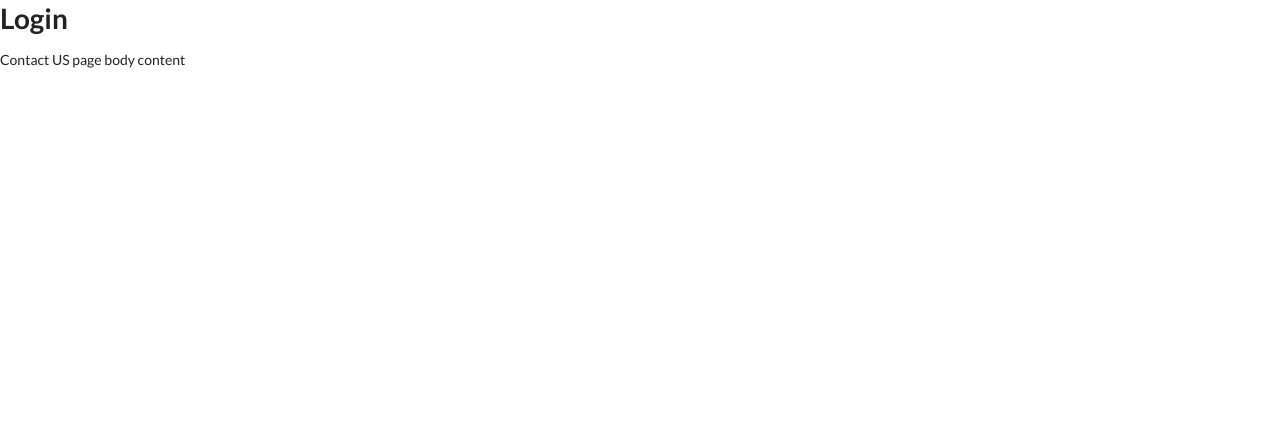
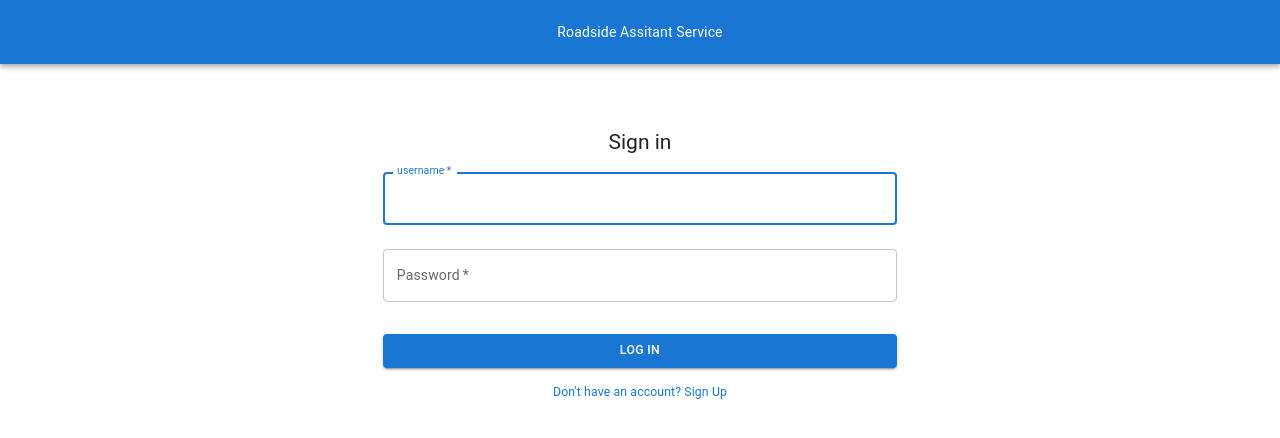
Before and after one commit to ZHIFA-CHIU/CSIT314-Project, a React (Create React App) app in the folder FrontEnd/: page /login in a window 1280 px wide. Shown: the top 438 px of the page. Built offline with nearby package versions, Linux system fonts and the light colour scheme.

Commit message:
finished sign in page

```diff
--- a/FrontEnd/package.json
+++ b/FrontEnd/package.json
@@ -10,6 +10,7 @@
     "@testing-library/react": "^12.1.4",
     "@testing-library/user-event": "^13.5.0",
     "axios": "^0.26.1",
+    "bcrypt": "^5.0.1",
     "bootstrap": "^5.1.3",
     "react": "^17.0.2",
     "react-bootstrap": "^2.2.2",
--- a/FrontEnd/src/App.js
+++ b/FrontEnd/src/App.js
@@ -1,4 +1,4 @@
-import React, { Component } from 'react';
+import React from 'react';
 import { useRoutes } from 'react-router-dom';
 import routes from './routes';
 
--- /dev/null
+++ b/FrontEnd/src/api/ajax.js
@@ -0,0 +1,24 @@
+/**
+ * AJAX function module
+ */
+
+import axios from "axios"
+
+/**
+ * @url Uniform Resource Locator
+ * @data data
+ * @method get/post
+ */
+const ajax = (url, data = {}, method = "GET") => {
+    // sending get request
+    if (method.toUpperCase() === "GET") {
+        return axios.get(url, {
+            params: data
+        })
+    } else {
+        // sending post request
+        return axios.post(url, data)
+    }
+}
+
+export default ajax;
--- /dev/null
+++ b/FrontEnd/src/api/index.js
@@ -0,0 +1,8 @@
+/**
+ * AJAX function interface
+ */
+
+import ajax from "./ajax"
+
+// log in
+export const loginRequest = (username, password) => ajax("http://localhost:3000/api1/login", { username, password }, "POST");
--- /dev/null
+++ b/FrontEnd/src/components/LoginContent/index.jsx
@@ -0,0 +1,142 @@
+import React from 'react'
+import { Box, Button, Link, TextField, Typography } from '@mui/material'
+import { loginRequest } from '../../api';
+import { useState } from 'react';
+
+
+
+
+export default function LoginContent() {
+    // username
+    const [username, setUsername] = useState("");
+    // password
+    const [password, setPassword] = useState("");
+    // userError
+    const [userError, setUserError] = useState([false, ""]);
+    // pwd error
+    const [pwdErr, setPwdErr] = useState([false, ""]);
+
+
+    /**
+     * when username change update username state
+     */
+    const onUsernameChange = e => {
+        setUserError([false, ""])
+        const usrname = e.target.value;
+        // console.log(usrname);
+
+        setUsername(usrname);
+    }
+
+    /**
+     * when pwd change update pwd state
+     */
+    const onPasswordChange = e => {
+        setPwdErr([false, ""]);
+        const pwd = e.target.value;
+        // console.log(pwd);
+        setPassword(pwd);
+    }
+
+    /**
+     * Username must be at least 4 leters long
+     */
+    const validateUsername = () => {
+        if (username.length < 4) {
+            setUserError([true, "Username must be at least 4 letters long"]);
+            return false;
+        }
+        return true;
+    }
+
+    /**
+     * password must be at least 6 digits long
+     */
+    const validatePwd = () => {
+        if (username.length < 6) {
+            setPwdErr([true, "Username must be at least 6 digits long"]);
+            return false;
+        }
+        return true;
+    }
+
+    /**
+     * Login page submission handler
+     * @param {Event} e
+     */
+    const handleSubmit = e => {
+        e.preventDefault();
+        // console.log(username, password);
+        // send log in request
+        if (validateUsername() && validatePwd())
+            loginRequest(username, password).then(response => console.log(response.data)).catch(error => console.log(error))
+    }
+
+    return (
+        <Box
+            sx={{
+                marginTop: 8,
+                display: 'flex',
+                flexDirection: 'column',
+                alignItems: 'center',
+            }}>
+
+            <Typography component="h1" variant="h5">
+                Sign in
+            </Typography>
+
+            <form onSubmit={handleSubmit}>
+                <TextField
+                    margin="normal"
+                    required
+                    fullWidth
+                    id="username"
+                    label="username"
+                    name="username"
+                    autoComplete="Username"
+                    autoFocus
+                    defaultValue={""}
+                    onChange={onUsernameChange}
+                    error={userError[0]}
+                    helperText={userError[1]}
+                />
+
+                <TextField
+                    margin="normal"
+                    required
+                    fullWidth
+                    name="password"
+                    label="Password"
+                    type="password"
+                    id="password"
+                    autoComplete="current-password"
+                    defaultValue={""}
+                    onChange={onPasswordChange}
+                    error={userError[0]}
+                    helperText={userError[1]}
+                />
+
+                <Button
+                    type="submit"
+                    fullWidth
+                    variant="contained"
+                    sx={{ mt: 3, mb: 2 }}
+                >
+                    Log In
+                </Button>
+
+                <Box
+                    sx={{
+                        display: "flex",
+                        justifyContent: "center"
+                    }}
+                >
+                    <Link variant={"body2"} underline={"hover"} href={"/signup"}>
+                        {"Don't have an account? Sign Up"}
+                    </Link>
+                </Box>
+
+            </form>
+        </Box>
+    )
+}
--- a/FrontEnd/src/pages/Login.js
+++ /dev/null
@@ -1,12 +0,0 @@
-import React from 'react';
-
-const Login = () => {
-    return (
-       <div>
-          <h1>Login</h1>
-          <p>Contact US page body content</p>
-       </div>
-    );
-}
-
-export default Login;
--- /dev/null
+++ b/FrontEnd/src/pages/Login/index.jsx
@@ -0,0 +1,12 @@
+import React from 'react'
+import Banner from '../../components/Banner'
+import LoginContent from '../../components/LoginContent'
+
+export default function Login() {
+    return (
+        <div className='login-page'>
+            <Banner />
+            <LoginContent />
+        </div>
+    )
+}
--- a/FrontEnd/src/routes/index.js
+++ b/FrontEnd/src/routes/index.js
@@ -1,7 +1,7 @@
 import { Navigate } from "react-router-dom";
 import Home from "../pages/Home/Home"
-import Login from "../pages/Login"
 import Signup from "../pages/Signup"
+import Login from "../pages/Login";
 
 export default [
     {
```
Also changed, not shown: FrontEnd/src/setupProxy.js (added, +15 -0 lines).
